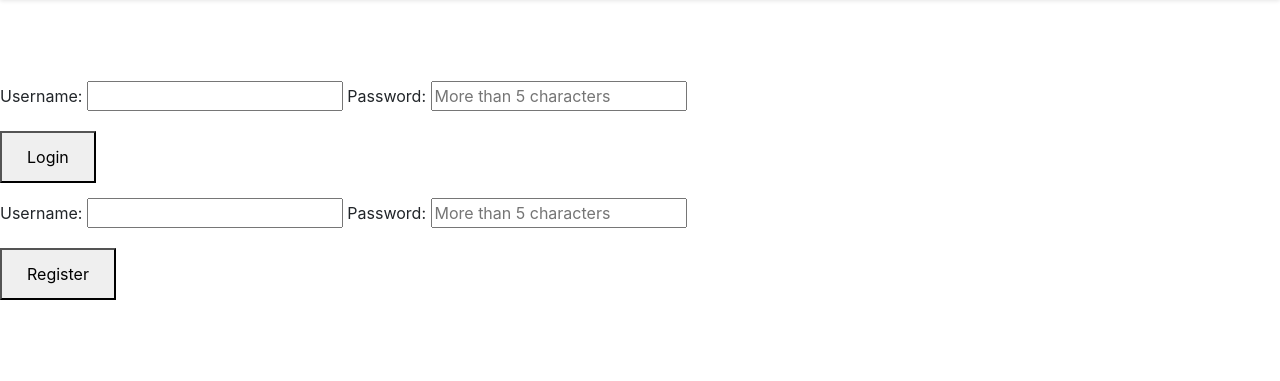
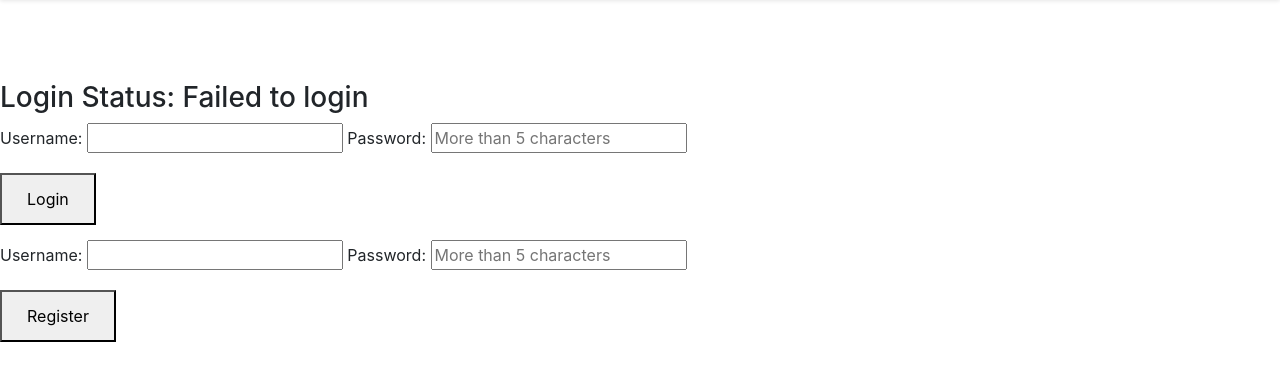
Before and after one commit to ryanvarnell/CSCI6710-HW4, a Flask app: page /login in a window 1280 px wide. Shown: the part 71-452 px from the top of the page. Run offline with Flask 3, Linux system fonts and the light colour scheme; some libraries are stand-ins or nearby versions.

Commit message:
made a successful login page got the slideshows to populate with database info, but not the images themselves filter drop downs populate with database info, but dont actually filter anything in the slideshows

```diff
--- a/main.py
+++ b/main.py
@@ -32,6 +32,7 @@ def about():
 
 @app.route('/login', methods=['GET', 'POST'])
 def login():
+    check = "Failed to login"
     if request.method == 'POST':
         username = request.form['username']
         password = request.form['password']
@@ -41,15 +42,18 @@ def login():
         user = cursor.fetchone()
         conn.close()
         if user:
-            return "Login successful"
+            check = "Login successful, Welcome {}".format(username)
+            return render_template('user.html', Check=check)
         else:
-            return "Invalid username or password"
+            check = "Invalid username or password"
+            return render_template('login.html', Check=check)
     else:
-        return render_template('login.html')
+        return render_template('login.html', Check=check)
 
 
-@app.route('/register', methods=['POST'])
+@app.route('/user', methods=['POST'])
 def register():
+    check = ""
     username = request.form['username']
     password = request.form['password']
     conn = sqlite3.connect('users.db')
@@ -57,13 +61,14 @@ def register():
     cursor.execute("SELECT * FROM users WHERE username=?", (username,))
     existing_user = cursor.fetchone()
     if existing_user:
-        return "Username already taken"
+        check = "Username already taken"
+        return render_template('login.html', Check=check)
     else:
         cursor.execute("INSERT INTO users (username, password) VALUES (?, ?)", (username, password))
         conn.commit()
         conn.close()
-        return "Registration successful"
-
+        check = "Registration successful, Welcome {}".format(username)
+        return render_template('user.html', Check=check)
 
 # get images for tops and bottom slideshows
 def get_tops_and_bottoms(type_filter, size_filter, price_filter, color_filter):
--- a/templates/login.html
+++ b/templates/login.html
@@ -45,6 +45,7 @@
     <main>
         <h1><br><br><br></h1>
         <section class="input">
+            <h3>Login Status: {{Check}}</h3>
             <form method="POST" action="{{ url_for('login') }}">
                 <div>
                     <label for="username">Username: </label>
--- a/templates/user.html
+++ b/templates/user.html
@@ -43,6 +43,7 @@
   </header>
     <main>
         <h1><br><br></h1>
+        <h3>Login Status: {{Check}}</h3>
       <section class="products">
         <div class="container">
             <h2>Your Outfits</h2>
```
Also changed, not shown: users.db.
